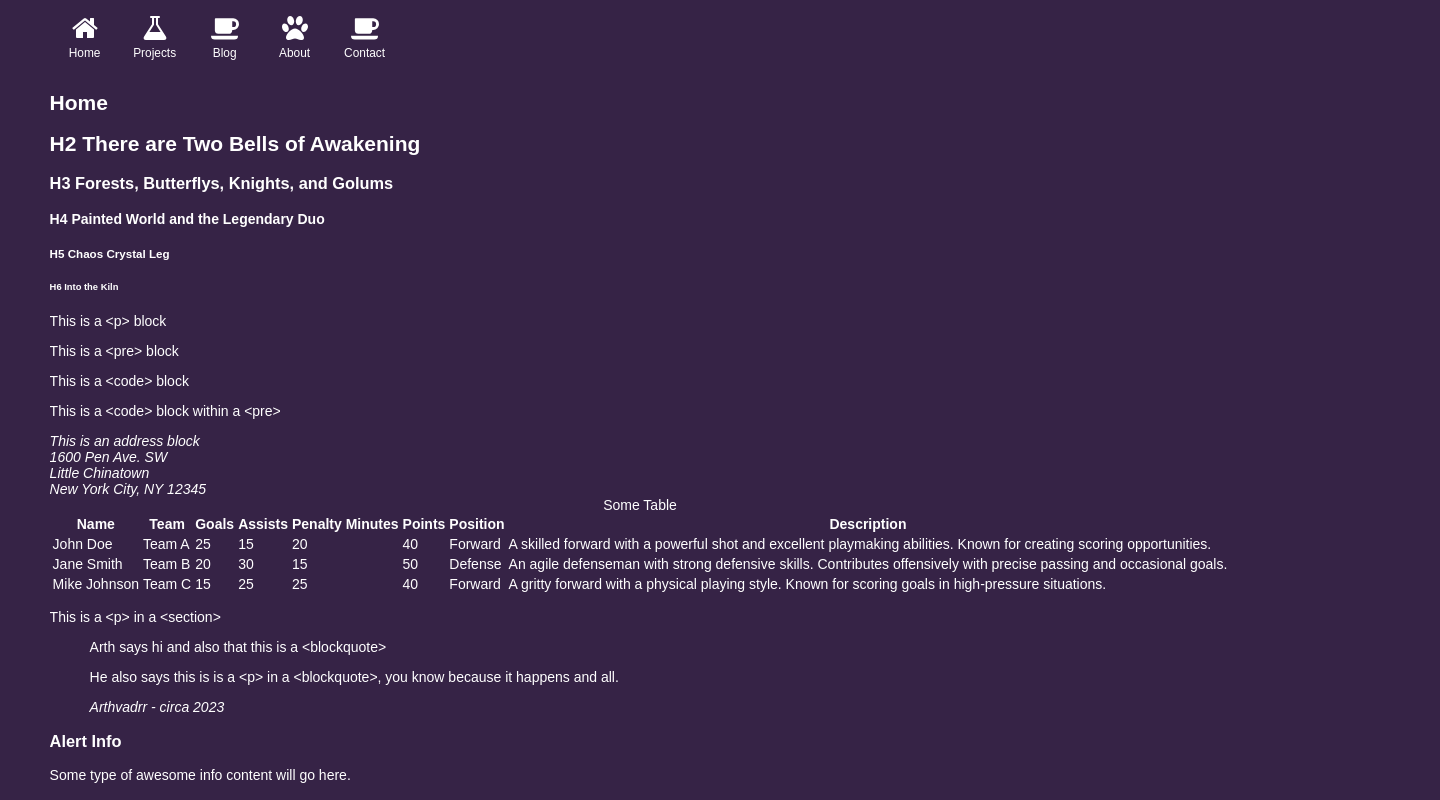
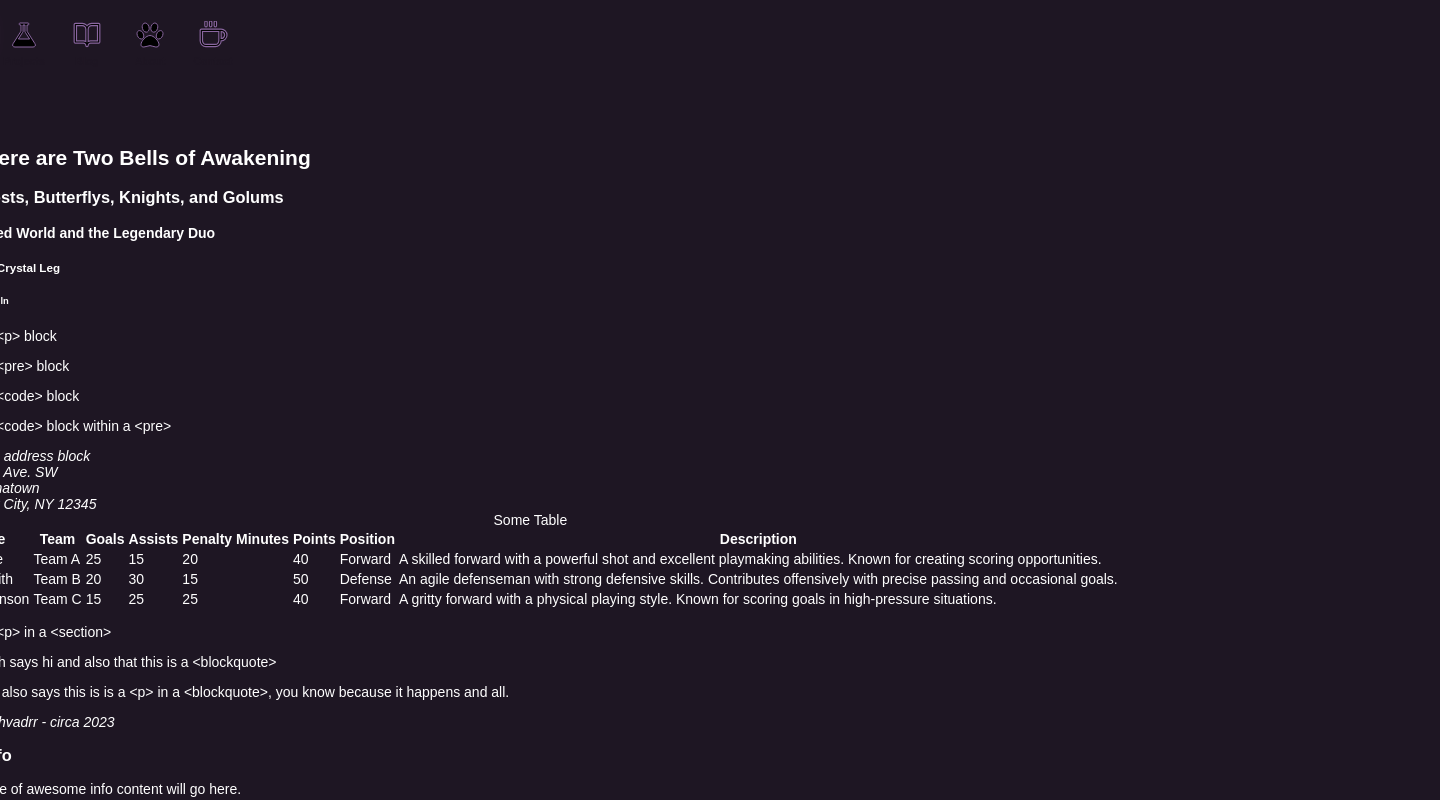
Before and after one commit to TrshPuppy/TrshPuppy.github.io, a React (Vite) app: page / in a window 1280 px wide. Shown: the top 800 px of the page, 1440 px wide, since content can reach past the window. Built offline with nearby package versions, Linux system fonts and the light colour scheme; a web font is replaced by a local one.

Commit message:
Nav animations

```diff
--- a/src/components/Nav.jsx
+++ b/src/components/Nav.jsx
@@ -1,12 +1,13 @@
-import { useReducer } from "react"
-import { NavLink } from "react-router-dom";
-import initialState from "../initialState";
-import reducer from "../reducer";
+import { useReducer } from 'react';
+import { NavLink } from 'react-router-dom';
+import initialState from '../initialState';
+import reducer from '../reducer';
 //Nav Item SVGs
-import CoffeeSVG from "./svg/Coffee";
-import FlaskSVG from "./svg/Flask";
-import HomeSVG from "./svg/Home";
-import PawSVG from "./svg/Paw";
+import CoffeeSVG from './svg/Coffee';
+import FlaskSVG from './svg/Flask';
+import BlogSVG from './svg/Blog';
+import HomeSVG from './svg/Home';
+import PawSVG from './svg/Paw';
 
 const Nav = () => {
    const [state, dispatch] = useReducer(reducer, initialState);
@@ -22,67 +23,67 @@ const Nav = () => {
          <ul>
             <li key="nav-link-home" className="nav-link-home">
                <NavLink
-                        to={ '/' }
+                  to={'/'}
                   className={({ isActive, isPending }) => {
-                            return isActive ? "nav-link active" : isPending ? "nav-link pending" : "nav-link";
+                     return isActive ? 'nav-link active' : isPending ? 'nav-link pending' : 'nav-link';
                   }}
                   onClick={() => playClickSound()}
                >
                   <span>Home</span>
-                        <HomeSVG/>
+                  <HomeSVG />
                </NavLink>
             </li>
             <li key="nav-link-projects" className="nav-link-projects">
                <NavLink
-                        to={ '/projects' }
+                  to={'/projects'}
                   className={({ isActive, isPending }) => {
-                            return isActive ? "nav-link active" : isPending ? "nav-link pending" : "nav-link";
+                     return isActive ? 'nav-link active' : isPending ? 'nav-link pending' : 'nav-link';
                   }}
                   onClick={() => playClickSound()}
                >
                   <span>Projects</span>
-                        <FlaskSVG/>
+                  <FlaskSVG />
                </NavLink>
             </li>
             <li key="nav-link-blog" className="nav-link-blog">
                <NavLink
-                        to={ '/blog' }
+                  to={'/blog'}
                   className={({ isActive, isPending }) => {
-                            return isActive ? "nav-link active" : isPending ? "nav-link pending" : "nav-link";
+                     return isActive ? 'nav-link active' : isPending ? 'nav-link pending' : 'nav-link';
                   }}
                   onClick={() => playClickSound()}
                >
                   <span>Blog</span>
-                        <CoffeeSVG/>
+                  <BlogSVG />
                </NavLink>
             </li>
             <li key="nav-link-about" className="nav-link-about">
                <NavLink
-                        to={ '/about' }
+                  to={'/about'}
                   className={({ isActive, isPending }) => {
-                            return isActive ? "nav-link active" : isPending ? "nav-link pending" : "nav-link";
+                     return isActive ? 'nav-link active' : isPending ? 'nav-link pending' : 'nav-link';
                   }}
                   onClick={() => playClickSound()}
                >
                   <span>About</span>
-                        <PawSVG/>
+                  <PawSVG />
                </NavLink>
             </li>
             <li key="nav-link-contact" className="nav-link-contact">
                <NavLink
-                        to={ '/contact' }
+                  to={'/contact'}
                   className={({ isActive, isPending }) => {
-                            return isActive ? "nav-link active" : isPending ? "nav-link pending" : "nav-link";
+                     return isActive ? 'nav-link active' : isPending ? 'nav-link pending' : 'nav-link';
                   }}
                   onClick={() => playClickSound()}
                >
                   <span>Contact</span>
-                        <CoffeeSVG/>
+                  <CoffeeSVG />
                </NavLink>
             </li>
          </ul>
       </nav>
    );
-}
+};
 
 export default Nav;
--- /dev/null
+++ b/src/components/svg/Blog.jsx
@@ -0,0 +1,9 @@
+const BlogSVG = () => {
+   return (
+      <svg version="1.1" xmlns="http://www.w3.org/2000/svg" width="24" height="24" viewBox="0 0 24 24">
+         <path d="M21 4v13h-6c-0.728 0-1.412 0.195-2 0.535v-10.535c0-0.829 0.335-1.577 0.879-2.121s1.292-0.879 2.121-0.879zM11 17.535c-0.588-0.34-1.272-0.535-2-0.535h-6v-13h5c0.829 0 1.577 0.335 2.121 0.879s0.879 1.292 0.879 2.121zM22 2h-6c-1.38 0-2.632 0.561-3.536 1.464-0.167 0.167-0.322 0.346-0.464 0.536-0.142-0.19-0.297-0.369-0.464-0.536-0.904-0.903-2.156-1.464-3.536-1.464h-6c-0.552 0-1 0.448-1 1v15c0 0.552 0.448 1 1 1h7c0.553 0 1.051 0.223 1.414 0.586s0.586 0.861 0.586 1.414c0 0.552 0.448 1 1 1s1-0.448 1-1c0-0.553 0.223-1.051 0.586-1.414s0.861-0.586 1.414-0.586h7c0.552 0 1-0.448 1-1v-15c0-0.552-0.448-1-1-1z"></path>
+      </svg>
+   );
+};
+
+export default BlogSVG;
--- a/src/components/svg/Coffee.jsx
+++ b/src/components/svg/Coffee.jsx
@@ -1,9 +1,9 @@
 const CoffeeSVG = () => {
-    return (
-        <svg xmlns="http://www.w3.org/2000/svg" viewBox="0 0 29 28">
-            <path d="M26 10a3 3 0 0 0-3-3h-1v6h1a3 3 0 0 0 3-3zM0 22h28a4 4 0 0 1-4 4H4a4 4 0 0 1-4-4zm29-12a6 6 0 0 1-6 6h-1v.5c0 2-1.6 3.5-3.5 3.5h-11c-2 0-3.5-1.6-3.5-3.5V5c0-.5.5-1 1-1h18a6 6 0 0 1 6 6z"/>
-        </svg>
-    );
-}
+   return (
+      <svg version="1.1" xmlns="http://www.w3.org/2000/svg" width="24" height="24" viewBox="0 0 24 24">
+         <path d="M19 15v-6c0.829 0 1.577 0.335 2.121 0.879s0.879 1.292 0.879 2.121-0.335 1.577-0.879 2.121-1.292 0.879-2.121 0.879zM2 7c-0.552 0-1 0.448-1 1v9c0 1.38 0.561 2.632 1.464 3.536s2.156 1.464 3.536 1.464h8c1.38 0 2.632-0.561 3.536-1.464s1.464-2.156 1.464-3.536c1.38 0 2.632-0.561 3.536-1.464s1.464-2.156 1.464-3.536-0.561-2.632-1.464-3.536-2.156-1.464-3.536-1.464h-1zM3 9h14v8c0 0.829-0.335 1.577-0.879 2.121s-1.292 0.879-2.121 0.879h-8c-0.829 0-1.577-0.335-2.121-0.879s-0.879-1.292-0.879-2.121zM5 1v3c0 0.552 0.448 1 1 1s1-0.448 1-1v-3c0-0.552-0.448-1-1-1s-1 0.448-1 1zM9 1v3c0 0.552 0.448 1 1 1s1-0.448 1-1v-3c0-0.552-0.448-1-1-1s-1 0.448-1 1zM13 1v3c0 0.552 0.448 1 1 1s1-0.448 1-1v-3c0-0.552-0.448-1-1-1s-1 0.448-1 1z"></path>
+      </svg>
+   );
+};
 
 export default CoffeeSVG;
--- a/src/styles/partials/site-header.scss
+++ b/src/styles/partials/site-header.scss
@@ -6,26 +6,107 @@
       list-style: none;
       margin: 0;
       padding: 1rem 0;
+      width: 1500px;
 
       li {
-         a {
+         .nav-link {
             display: flex;
+            align-items: center;
             flex-direction: column-reverse;
-            align-items: center;
-            color: #fff;
             text-decoration: none;
-            width: 5rem;
+            margin-left: -1.5rem;
+            padding: 0.5rem 1.5rem;
+            transition: all 200ms;
 
             svg {
-               fill: #fff;
+               stroke: $foreground;
                height: 2rem;
-               width: 2rem;
+               width: 3rem;
+               transition: all 100ms;
             }
 
             span {
-               margin-top: 0.25rem;
-               font-size: 0.85rem;
-               font-weight: 500;
+               margin-top: 0.4rem;
+               font-size: 0.75rem;
+               font-weight: 700;
+               color: $background;
+               transition: transform 100ms;
+            }
+
+            &:hover {
+               svg {
+                  stroke: $active;
+               }
+
+               span {
+                  color: $active;
+                  transform: scale(1.1);
+               }
+            }
+
+            &:focus {
+               span {
+                  fill: $active;
+               }
+            }
+
+            &.active {
+               color: #ffc38e;
+
+               span {
+                  transition: color 0.5s;
+               }
+
+               svg {
+                  fill: $active;
+                  stroke: $active;
+                  filter: drop-shadow(0 0 8px rgba(#ffc38e, 0.75));
+                  animation: wiggle 0.5s ease-out;
+               }
+            }
+
+            @keyframes wiggle {
+               0% {
+                  transform: scaleX(1) scaleY(1) translateY(0);
+                  filter: drop-shadow(0 0 8px rgba(#ffc38e, 0));
+                  fill: transparent;
+                  stroke: $foreground;
+               }
+               25% {
+                  transform: scaleX(1.6) scaleY(0.6) translateY(15px);
+                  filter: drop-shadow(0 0 8px rgba(#ffc38e, 0));
+                  stroke: $foreground;
+                  fill: transparent;
+               }
+               50% {
+                  transform: scaleX(0.4) scaleY(1.2) translateY(-10px);
+               }
+               75% {
+                  transform: scaleX(1) scaleY(1) translateY(0);
+               }
+               85% {
+                  transform: scaleX(1) scaleY(1) translateY(0);
+               }
+               100% {
+                  transform: scaleX(1) scaleY(1);
+               }
+            }
+         }
+
+         @each $key, $color in $nav-links {
+            &.nav-link-#{$key} .nav-link {
+               &.active {
+                  span {
+                     color: $color;
+                     filter: drop-shadow(0 0 12px rgba($color, 1));
+                  }
+
+                  svg {
+                     fill: $color;
+                     stroke: $color;
+                     filter: drop-shadow(0 0 16px rgba($color, 1));
+                  }
+               }
             }
          }
       }
--- a/src/styles/variables.scss
+++ b/src/styles/variables.scss
@@ -1,11 +1,20 @@
 /**
 * Colors
 */
-$background: #362346;
+$background: #1e1623;
+$foreground: #89669f;
+$active: #c3b1ce;
 
 /**
 * Header
 */
+$nav-links: (
+   home: #ffb1fa,
+   projects: #c8ffc5,
+   blog: #ffffff,
+   about: #adc0fe,
+   contact: #ff7b00,
+);
 
 /**
 * Utility
```
Also changed, not shown: src/components/svg/Flask.jsx (+6 -6 lines), public/svg/blog.svg (added). Lines whose indentation alone changed are shown as unchanged.
